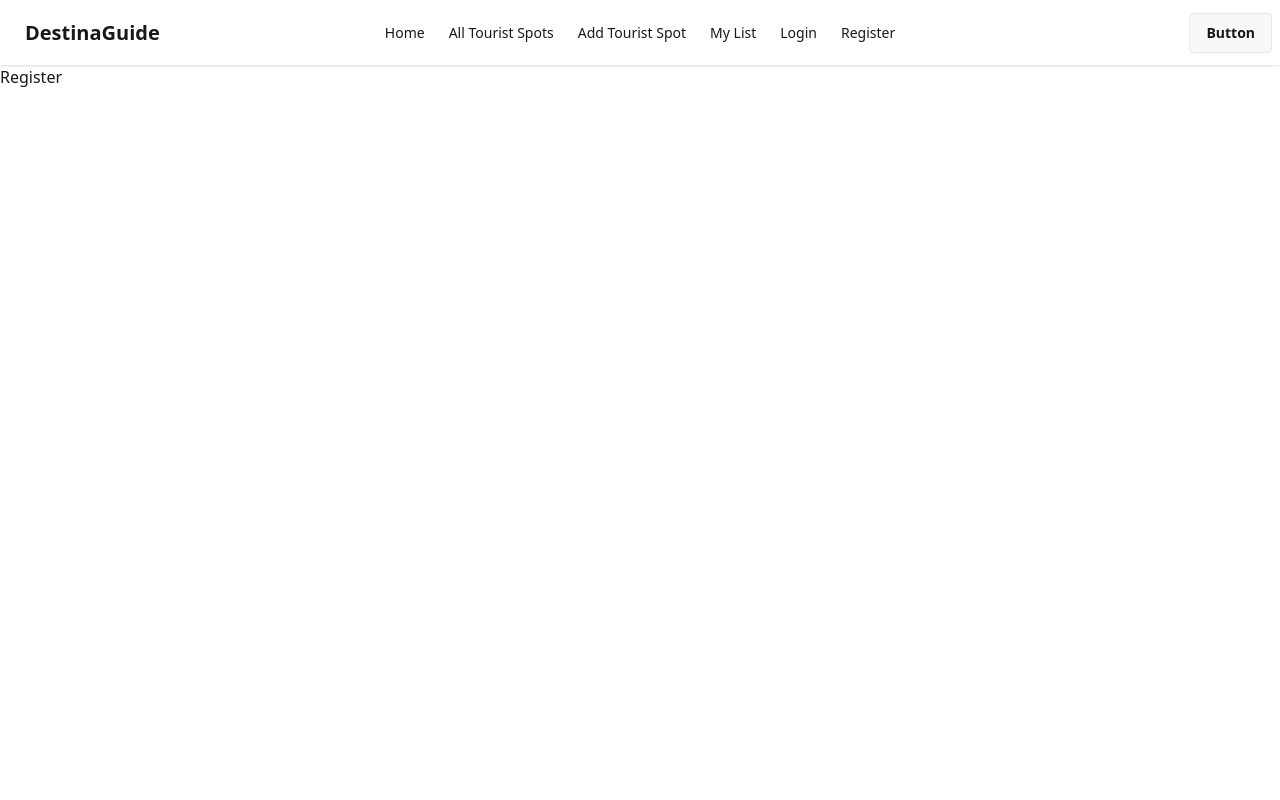
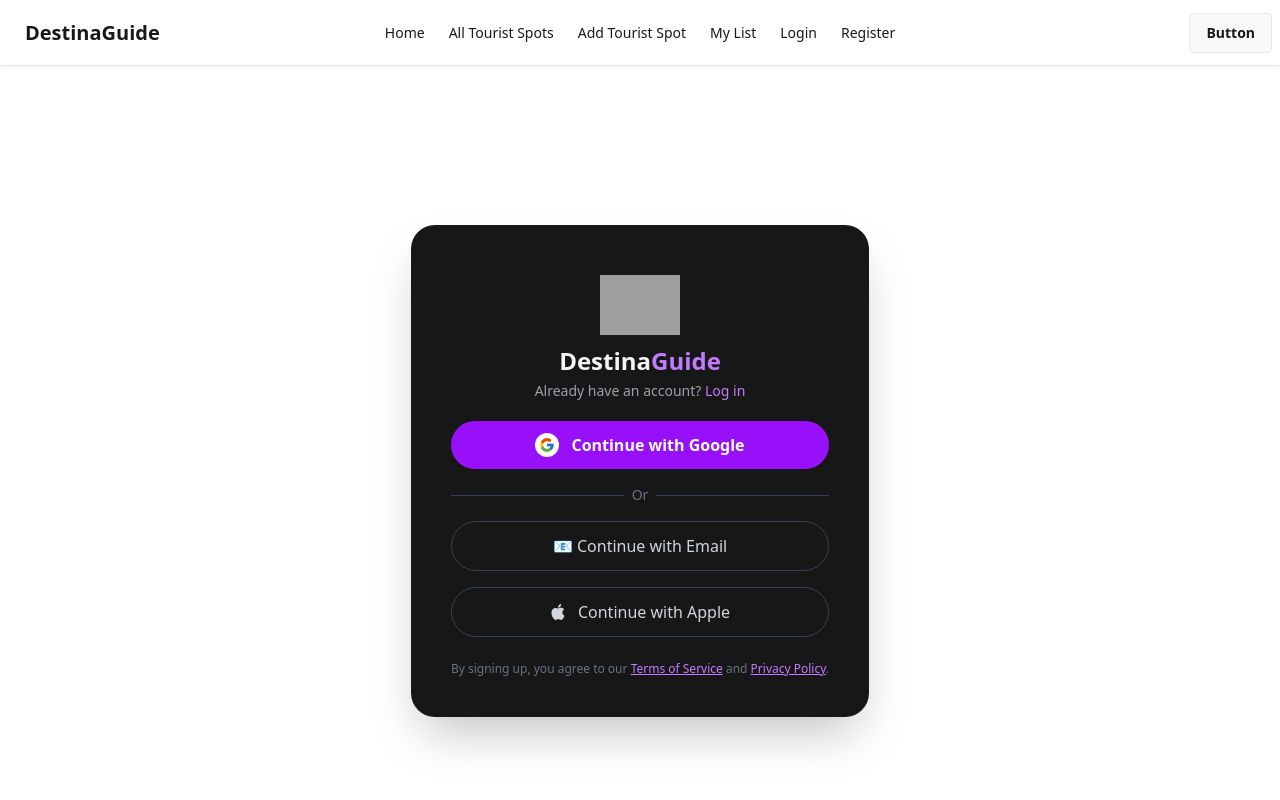
Before and after one commit to Alif-001/DestinaGuide-client, a React (Vite) app: page /register in a window 1280 px wide. Shown: the top 800 px of the page. Built offline with nearby package versions, Linux system fonts and the light colour scheme; grey boxes are pictures that could not be loaded.

Commit message:
Create Register Page Layout

```diff
--- a/package.json
+++ b/package.json
@@ -13,6 +13,7 @@
     "firebase": "^11.6.0",
     "react": "^19.0.0",
     "react-dom": "^19.0.0",
+    "react-icons": "^5.5.0",
     "react-toastify": "^11.0.5",
     "swiper": "^11.2.6"
   },
--- a/src/pages/Register.jsx
+++ b/src/pages/Register.jsx
@@ -1,11 +1,147 @@
-import React from "react";
+import React, { useState } from "react";
+import { FcGoogle } from "react-icons/fc";
+import { SiApple } from "react-icons/si";
 
-const Register = () => {
+import { Link } from "react-router-dom";
+import logo from "../assets/images/LOGO.png";
+
+export default function Register() {
+  const [method, setMethod] = useState("initial"); // 'initial' | 'email'
+
   return (
-    <div>
-      <h1>Register</h1>
+    <div className=" flex  items-center justify-center  container my-20 ">
+      <div className="my-20  max-w-lg  p-10 bg-neutral-900 rounded-3xl shadow-2xl text-center animate-fade-in">
+        <div className="mb-5">
+          <img
+            src={logo}
+            alt="Destinaguide"
+            className="mx-auto w-20 h-20 object-contain"
+          />
+          <h2 className="text-2xl font-bold text-gray-100">
+            Destina<span className="font-bold text-purple-400">Guide</span>
+          </h2>
+          <p className="text-sm text-gray-400 mt-1">
+            Already have an account?{" "}
+            <Link to="/login" className="text-purple-400 hover:underline">
+              Log in
+            </Link>
+          </p>
+        </div>
+
+        {method === "initial" && (
+          <div className="space-y-4">
+            <button
+              onClick={() => {
+                /* Google signup */
+              }}
+              className="w-full py-3 bg-purple-600 hover:bg-purple-700 text-white font-semibold rounded-full flex items-center justify-center gap-3"
+            >
+              {" "}
+              <div className="bg-white rounded-full p-1">
+                <FcGoogle />
+              </div>
+              Continue with Google
+            </button>
+
+            <div className="relative my-4">
+              <div className="absolute inset-0 flex items-center">
+                <div className="w-full border-t border-gray-700"></div>
+              </div>
+              <div className="relative flex justify-center text-sm">
+                <span className="bg-neutral-900 px-2 text-gray-500">Or</span>
+              </div>
+            </div>
+
+            <button
+              onClick={() => setMethod("email")}
+              className="w-full py-3 border border-gray-700 hover:border-purple-400 rounded-full font-medium text-gray-300 flex items-center justify-center gap-3"
+            >
+              📧 Continue with Email
+            </button>
+
+            <button
+              onClick={() => {
+                /* Apple signup */
+              }}
+              className="w-full py-3 border border-gray-700 hover:border-gray-500 rounded-full font-medium text-gray-300 flex items-center justify-center gap-3"
+            >
+              <SiApple />
+              Continue with Apple
+            </button>
+          </div>
+        )}
+
+        {method === "email" && (
+          <form onSubmit={(e) => e.preventDefault()} className="space-y-5 mt-4">
+            <input
+              type="email"
+              placeholder="Email address"
+              className="w-full px-4 py-3 bg-neutral-800 border border-gray-700 text-gray-200 placeholder-gray-500 rounded-full focus:ring-2 focus:ring-purple-500"
+              required
+            />
+            <input
+              type="password"
+              placeholder="Password"
+              className="w-full px-4 py-3 bg-neutral-800 border border-gray-700 text-gray-200 placeholder-gray-500 rounded-full focus:ring-2 focus:ring-purple-500"
+              required
+            />
+            <input
+              type="text"
+              placeholder="Your nickname"
+              className="w-full px-4 py-3 bg-neutral-800 border border-gray-700 text-gray-200 placeholder-gray-500 rounded-full focus:ring-2 focus:ring-purple-500"
+            />
+            <button
+              type="submit"
+              className="w-full py-3 bg-purple-600 hover:bg-purple-700 text-white rounded-full font-semibold transition-all"
+            >
+              Register
+            </button>
+
+            <div className="relative my-4">
+              <div className="absolute inset-0 flex items-center">
+                <div className="w-full border-t border-gray-700"></div>
+              </div>
+              <div className="relative flex justify-center text-sm">
+                <span className="bg-neutral-900 px-2 text-gray-500">Or</span>
+              </div>
+            </div>
+
+            <button
+              onClick={() => {
+                /* Google signup */
+              }}
+              className="w-full py-3 border border-gray-700 hover:border-purple-400 rounded-full flex items-center justify-center gap-3 text-gray-300"
+            >
+              <div className="bg-white rounded-full p-1">
+                <FcGoogle />
+              </div>
+              Continue with Google
+            </button>
+
+            <button
+              onClick={() => {
+                /* Apple signup */
+              }}
+              className="w-full py-3 border border-gray-700 hover:border-gray-500 rounded-full flex items-center justify-center gap-3 text-gray-300"
+            >
+              <SiApple />
+              Continue with Apple
+            </button>
+          </form>
+        )}
+
+        <p className="text-xs text-gray-500 mt-6">
+          By signing up, you agree to our{" "}
+          <a href="#" className="underline text-purple-400">
+            Terms of Service
+          </a>{" "}
+          and{" "}
+          <a href="#" className="underline text-purple-400">
+            Privacy Policy
+          </a>
+          .
+        </p>
+      </div>
     </div>
   );
-};
-
-export default Register;
+}
```
Also changed, not shown: 1 other file (tests, documents, lock files or other folders).
